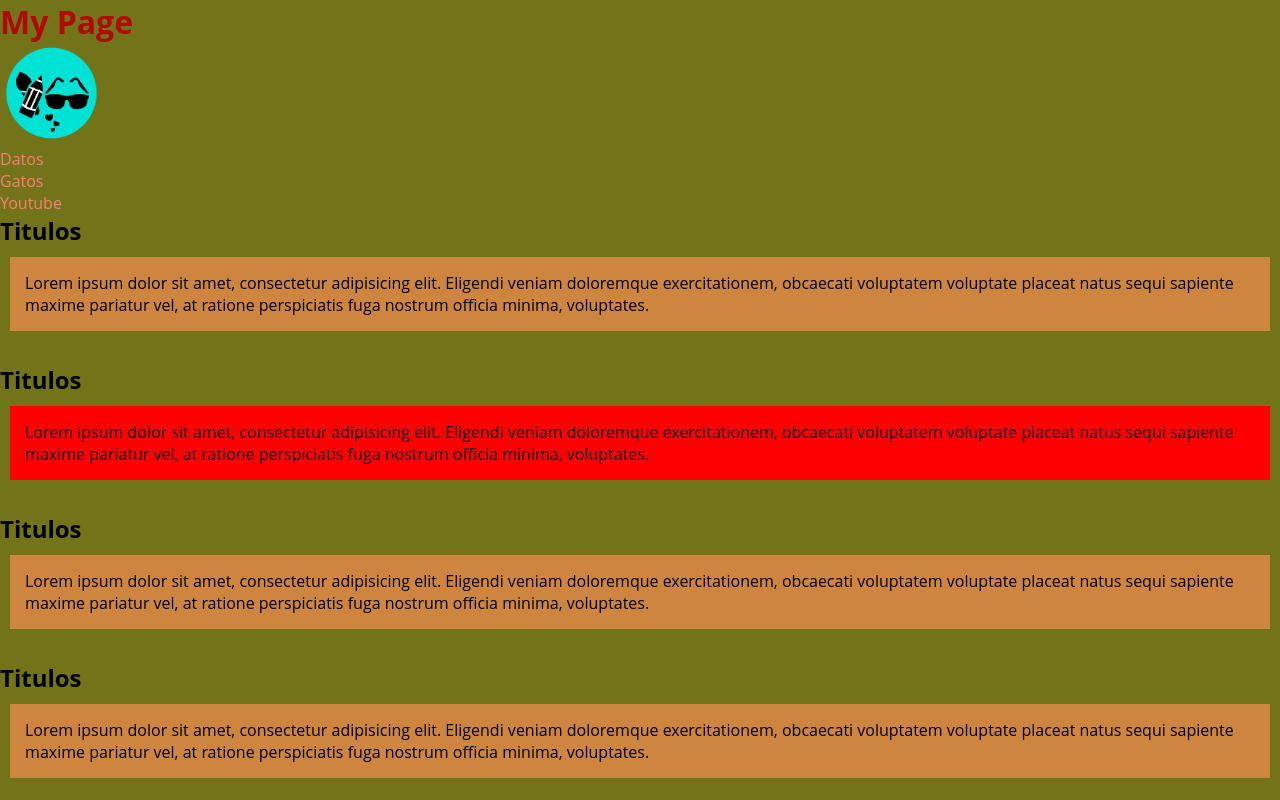
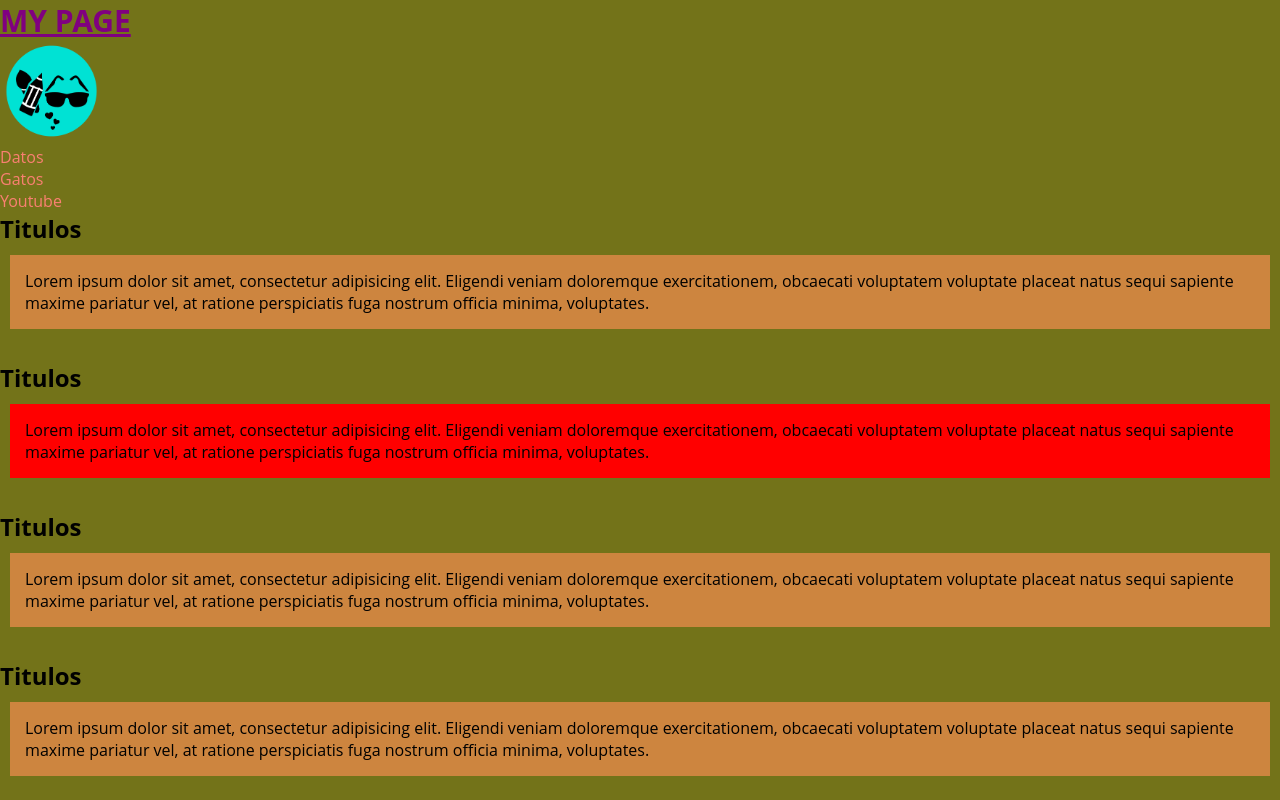
Before and after one commit to cromlu/primer_taller, a plain HTML site: page index.html in a window 1280 px wide. Shown: the top 800 px of the page. Drawn offline with Linux system fonts and the light colour scheme.

Commit message:
gatos y ID ejemplo aniadido

```diff
--- a/css/estilos.css
+++ b/css/estilos.css
@@ -25,3 +25,10 @@ p{
 .cajita{
   background: red;
 }
+
+#titulo{
+  font-size: 30px;
+  text-transform: uppercase;
+  text-decoration: underline;
+  color: purple;
+}
--- a/index.html
+++ b/index.html
@@ -7,7 +7,7 @@
   </head>
   <body>
       <header>
-          <h1>My Page</h1>
+          <h1 id="titulo">My Page</h1>
           <img src="./imagenes/p3.png" width="100">
       </header>
       <nav>
```
Also changed, not shown: gatos.html (+2 -2 lines), imagenes/gato1.jpg (added), imagenes/gato2.jpg (added).
